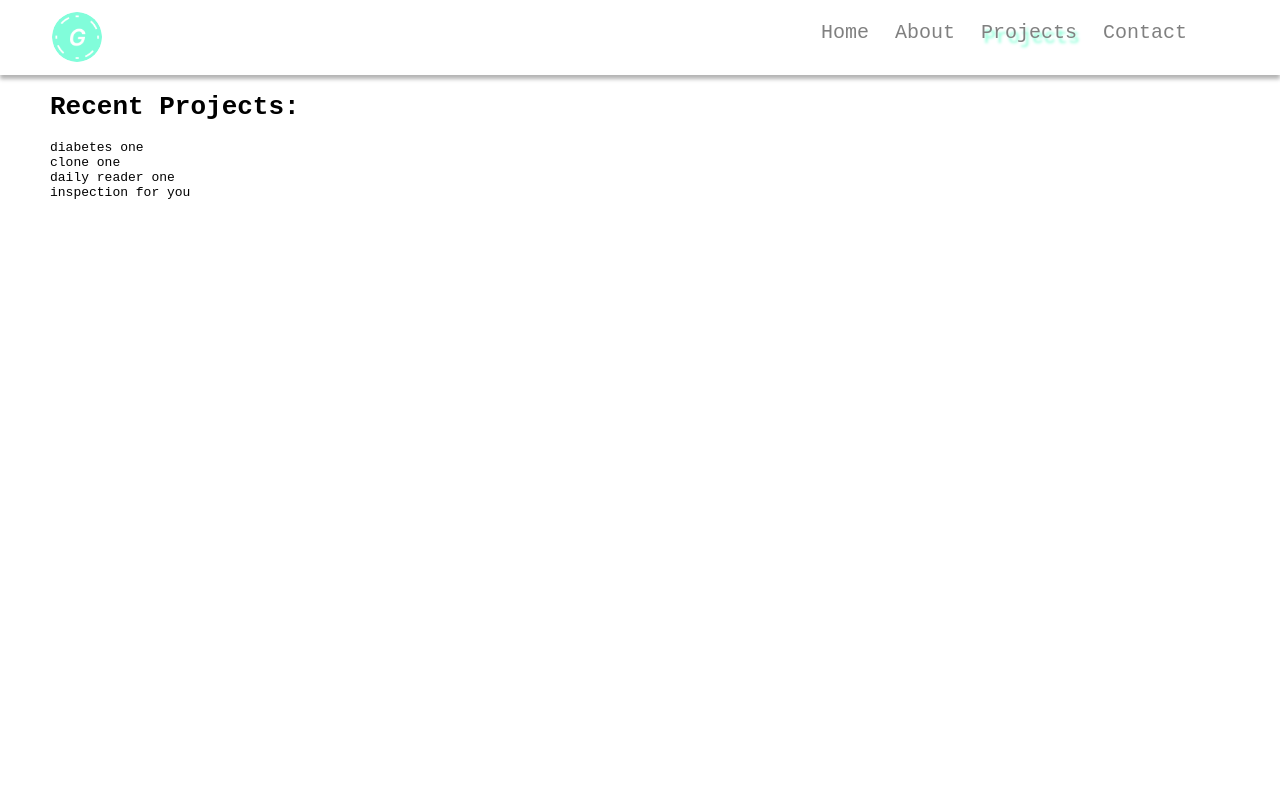
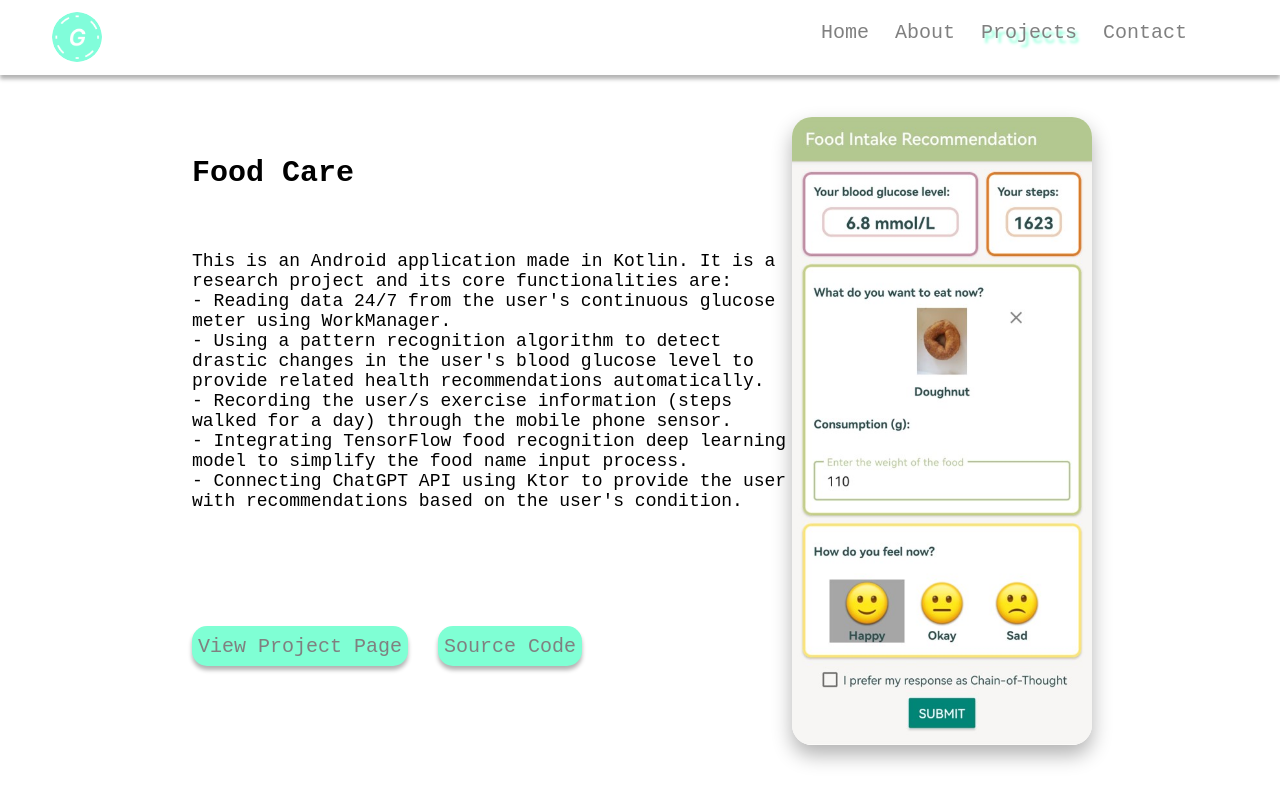
Before and after one commit to EATGao/all-about-yurong, a React (Create React App) app: page /projects in a window 1280 px wide. Shown: the top 800 px of the page. Built offline with nearby package versions, Linux system fonts and the light colour scheme.

Commit message:
basic layout and navigation of projects page

```diff
--- a/src/Pages/Home/SocialMedia.js
+++ b/src/Pages/Home/SocialMedia.js
@@ -2,7 +2,7 @@ import React from 'react'
 import './SocialMedia.css'
 
 
-function SocialMedia({ IconButton, title, isWeb, url, email}) {
+function SocialMedia({ IconButton, isWeb, url, email}) {
 
 
   const handleClick = () => {
--- a/src/Pages/Project/Project.css
+++ b/src/Pages/Project/Project.css
@@ -1,4 +1,7 @@
-.project {
-    margin: 0 50px 100px 50px;
+.projects {
+    display: flex;
+    flex-direction: column;
+    align-items: center;
     min-height: 100vh;
+    margin-bottom: 80px;
 }
--- a/src/Pages/Project/Project.js
+++ b/src/Pages/Project/Project.js
@@ -2,30 +2,38 @@ import React from 'react'
 import Header from '../../Header/Header'
 import './Project.css'
 import Footer from '../../Footer/Footer';
-
-import FCMainPage from '../../Pictures/FoodCare/foodcare_mainpage.jpg'
-import DRMainPage from '../../Pictures/DailyReader/dailyreader_mainpage.png'
-import LCMainPage from '../../Pictures/LinkedinClone/linkedinclone_mainpage.png'
+import ProjectDescription from './ProjectDescription';
+import DailyReaderPic from '../../Pictures/DailyReader/dailyreader_mainpage.png'
+import FoodCarePic from '../../Pictures/FoodCare/foodcare_mainpage.jpg'
+import ClonePic from '../../Pictures/Clone/clone-projects.png'
 
 
 function Project() {
+
   return (
     <div>
       <Header />
-      <div className='project'>
-        <h1>Recent Projects:</h1>
-        <div className='project-container'>
-          diabetes one
-        </div>
-        <div className='project-container'>
-          clone one
-        </div>
-        <div className='project-container'>
-          daily reader one
-        </div>
-        <div className='project-container'>
-          inspection for you
-        </div>
+      <div className='projects'>
+        <ProjectDescription title='Food Care' description="This is an Android application made in Kotlin. It is a research project and its core functionalities are:
+- Reading data 24/7 from the user's continuous glucose meter using WorkManager.
+- Using a pattern recognition algorithm to detect drastic changes in the user's blood glucose level to provide related health recommendations automatically.
+- Recording the user/s exercise information (steps walked for a day) through the mobile phone sensor.
+- Integrating TensorFlow food recognition deep learning model to simplify the food name input process.
+- Connecting ChatGPT API using Ktor to provide the user with recommendations based on the user's condition.
+" pictureLink={FoodCarePic} accessLinks="/projects/foodcare"></ProjectDescription>
+        <ProjectDescription title='Daily Reader' description="This is an Android application made in Java. It is a teamwork project and its core functionalities are:
+- Using Firebase Authentication to achieve login and signup functions.
+- Applying LiveData to reflect the data change immediately.
+- Using WorkManager to store total reading time for a day in the Room database to the Firebase database every night.
+- Integrating Google Maps to show the libraries around the user as well as the crow flies.
+- Interacting with OpenWeather API using Retrofit to provide users with weather information based on their current locations.
+" pictureLink={DailyReaderPic} accessLinks="/projects/dailyreader"></ProjectDescription>
+        <ProjectDescription title='Clone Projecrs' description="This is a collection of websites that mimics the layout and functions of some famous websites.
+- Using Firebase Authentication to achieve login and signup functions.
+- Using Firebase Database to store each user's posts.
+- Using Redux to make the user's basic information accessible in each component.
+- Deployed to Firebase
+" pictureLink={ClonePic} accessLinks="/projects/cloneprojects" isWeb='true'></ProjectDescription>
 
       </div>
       <Footer />
--- /dev/null
+++ b/src/Pages/Project/ProjectDescription.css
@@ -0,0 +1,85 @@
+.project__container {
+    display: grid;
+    width: 70%;
+    height: auto;
+    padding: 20px;
+    grid-template-columns: 1fr 1fr;
+    grid-template-rows:  0.6fr 1fr 1fr;
+}
+
+.project__title {
+    width: 300px;
+    grid-column-start: 1;
+    font-size: 30px;
+    font-weight: 800;
+    align-self: center;
+}
+
+.project__description {
+    width: 600px;
+    font-size: 18px;
+    grid-column-start: 1;
+    grid-row-start: 2;
+    grid-row-end: 2;
+    white-space: pre-wrap;
+}
+
+.project__picture {
+    grid-column-start: 2;
+    grid-row-start: 1;
+    grid-row-end: 4;
+    height: auto;
+    width: auto;
+    justify-self: center;
+    align-self: center;
+}
+
+.project__picture > img {
+    border-radius: 20px;
+    box-shadow: 0 10px 20px rgba(0, 0, 0, .3);
+}
+
+.mobile__demo__image {
+    width: 300px;
+    height: 100%;
+}
+
+.web__demo__image {
+    width: 500px;
+    height: 100%;
+}
+
+.project__access {
+    grid-column-start: 1;
+    grid-row-start: 3;
+    grid-row-end: 3;
+    align-self: center;
+}
+
+.project__access > button{
+    cursor: pointer;
+    display: inline-block;
+    font-size: 20px;
+    height: 40px;
+    border: none;
+    margin: 10px 30px 0px 0px;
+    grid-column-start: 1;
+    grid-row-start: 3;
+    grid-row-end: 3;
+    border-radius: 15px;
+    color: grey;
+    background-color: aquamarine;
+    box-shadow: 0 4px 4px rgba(0, 0, 0, .3);
+}
+
+.project__access > button:hover {
+    color: grey;
+    background-color: rgba(127, 255, 212, .5);
+    box-shadow: 0 6px 6px rgba(0, 0, 0, .3);
+    transition: all 300ms ease-out;
+}
+
+a, a:visited {
+    color: grey;
+    text-decoration: none;
+}
--- /dev/null
+++ b/src/Pages/Project/ProjectDescription.js
@@ -0,0 +1,30 @@
+import React from 'react'
+import './ProjectDescription.css'
+import { NavLink } from 'react-router-dom'
+
+function ProjectDescription({title, description, pictureLink, accessLinks, isWeb}) {
+
+  const handleClick = () => {
+
+  };
+
+  return (
+    <div className='project__container'>
+        <div className='project__title'>
+          {title}
+        </div>
+        <div className='project__description'>
+          {description}
+        </div>
+        <div className='project__picture'>
+          <img className={isWeb? "web__demo__image":"mobile__demo__image" } src={pictureLink} alt='screenshot of the project'></img>
+        </div>
+        <div className='project__access'>
+          <button><NavLink to={accessLinks}>View Project Page</NavLink></button>
+          <button onClick={handleClick}>Source Code</button>
+        </div>
+    </div>
+  )
+}
+
+export default ProjectDescription
--- /dev/null
+++ b/src/Pages/ProjectDetail/CloneProjects.js
@@ -0,0 +1,9 @@
+import React from 'react'
+
+function CloneProjects() {
+  return (
+    <div>CloneProjects</div>
+  )
+}
+
+export default CloneProjects
--- a/src/Pages/ProjectDetail/LinkedinClone.js
+++ /dev/null
@@ -1,10 +0,0 @@
-import React from 'react'
-import Header from '../../Header/Header'
-
-function LinkedinClone() {
-  return (
-    <div><Header />LinkedinClone</div>
-  )
-}
-
-export default LinkedinClone
```
Also changed, not shown: src/index.js (+5 -5 lines), src/Pictures/Clone/clone-projects.png (added), src/Pictures/LinkedinClone/linkedinclone_mainpage.png (deleted).
